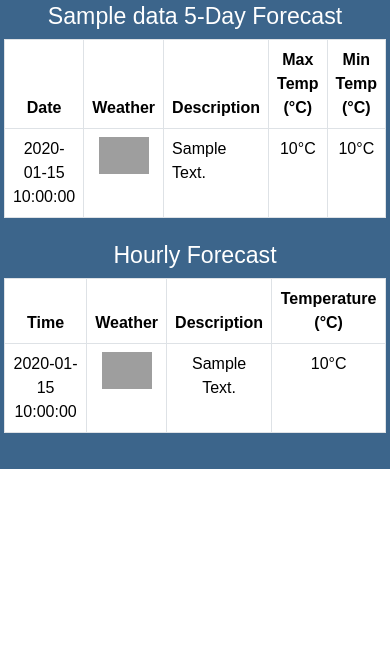
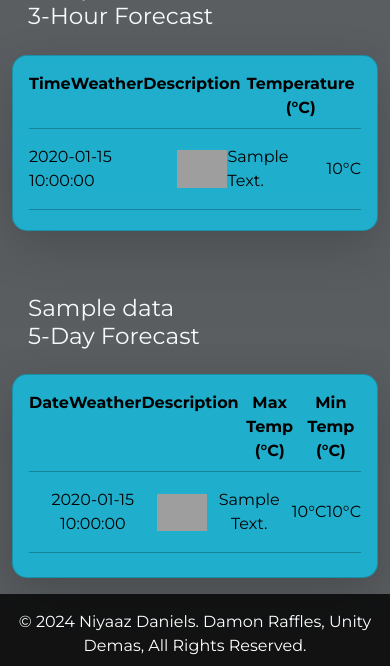
Before and after one commit to niyaazdaniels/Weather-Hackathon, a Flask app: template templates/index.html in a window 390 px wide. Shown: the part 618-1284 px from the top of the page. Before the commit the page ends 1087 px from the top, so only its background shows below. Run offline with Flask 3, Linux system fonts and the light colour scheme; the template is opened without the code that fills it: most values are stand-ins (such as "Sample title", 1, 10 or a date in 2020); grey boxes are pictures that could not be loaded.

Commit message:
not done yet

```diff
--- a/app.py
+++ b/app.py
@@ -1,5 +1,6 @@
 from flask import Flask, render_template, request
 from weather import main
+
 
 app = Flask(__name__)
 
--- /dev/null
+++ b/static/styles.css
@@ -0,0 +1,15 @@
+body {
+    scroll-behavior: smooth;
+}
+
+::-webkit-scrollbar {
+    display: none;
+}
+
+body-scrollbar {
+    scrollbar-width: none; /
+}
+
+body-scrollbar {
+    -ms-overflow-style: none;
+}
--- a/templates/index.html
+++ b/templates/index.html
@@ -1,62 +1,93 @@
 <!DOCTYPE html>
 <html lang="en">
+
 <head>
     <meta charset="UTF-8" />
     <meta name="viewport" content="width=device-width, initial-scale=1.0" />
-    <link
-        href="https://cdn.jsdelivr.net/npm/bootstrap@5.3.3/dist/css/bootstrap.min.css"
-        rel="stylesheet"
-        integrity="sha384-QWTKZyjpPEjISv5WaRU9OFeRpok6YctnYmDr5pNlyT2bRjXh0JMhjY6hW+ALEwIH"
-        crossorigin="anonymous"
-    />
-    <link
-        rel="stylesheet"
-        href="https://cdnjs.cloudflare.com/ajax/libs/font-awesome/6.0.0-beta3/css/all.min.css"
-    />
-    <link rel="stylesheet" href="/templates/styles.css" />
+    <link href="https://cdn.jsdelivr.net/npm/bootstrap@5.3.3/dist/css/bootstrap.min.css" rel="stylesheet"
+        integrity="sha384-QWTKZyjpPEjISv5WaRU9OFeRpok6YctnYmDr5pNlyT2bRjXh0JMhjY6hW+ALEwIH" crossorigin="anonymous" />
+    <link rel="stylesheet" href="https://cdnjs.cloudflare.com/ajax/libs/font-awesome/6.0.0-beta3/css/all.min.css" />
+    <link rel="shortcut icon" href="https://openweathermap.org/img/wn/{{ data.icon }}@2x.png" type="image/x-icon">
+    <link rel="stylesheet" href="../static/styles.css">
+    <link href="https://fonts.googleapis.com/css2?family=Montserrat:wght@400;700&display=swap" rel="stylesheet">
+
+    <style>
+        body {
+            font-family: 'Montserrat', sans-serif;
+            background: linear-gradient(to right, #1e3c72, #2a5298), url('https://example.com/your-texture-image.jpg');
+            background-size: cover, cover;
+            background-blend-mode: overlay;
+            color: #ffffff;
+            overflow-x: hidden;
+        }
+
+        .card {
+            border-radius: 15px;
+            transition: transform 0.3s;
+        }
+
+        .card:hover {
+            transform: scale(1.02);
+            box-shadow: 0 8px 20px rgba(0, 0, 0, 0.3);
+        }
+
+        .btn-info {
+            border-radius: 10px;
+            transition: background-color 0.3s;
+        }
+
+        .btn-info:hover {
+            background-color: #17a2b8;
+        }
+
+        .footer {
+            background-color: rgba(0, 0, 0, 0.8);
+            padding: 1rem;
+            position: relative;
+            bottom: 0;
+            width: 100%;
+        }
+
+        .small {
+            font-size: 0.9rem;
+        }
+    </style>
+
     <title>Weather App</title>
 </head>
-<body class="text-white overflow-x-hidden">
+
+<body class="bg-dark bg-gradient bg-opacity-75 text-white ">
     <div class="text-center">
-        <h1 class="mt-5">Weather App</h1>
-        <form action="" method="post">
-            <div class="container">
-                <div class="row container">
-                    <div class="col-sm">
-                        <input
-                            type="text"
-                            class="form-control"
-                            name="cityName"
-                            id="cityName"
-                            placeholder="City"
-                            autocomplete="off"
-                        />
-                        <button class="submit btn btn-light mt-3">Find</button>
+        <h1 class="mt-5 p-3 display-4 fw-bold">Weather App</h1>
+        <form action="" method="post" class="mb-4">
+            <div class="container-lg">
+                <div class="row justify-content-center">
+                    <div class="col-auto">
+                        <input type="text" class="form-control" name="cityName" id="cityName" placeholder="Enter City"
+                            autocomplete="off" required />
+                    </div>
+                    <div class="col-auto">
+                        <button type="submit" class="btn btn-info">Find</button>
                     </div>
                 </div>
             </div>
         </form>
+    </div>
 
+    <!-- Daily Forecast -->
     {% if data %}
-
-        <div class="row d-flex justify-content-center py-3">
+    <div class="container-lg mt-3 d-flex justify-content-center">
         <div class="col-md-8 col-lg-6 col-xl-5">
-              <div class="card bg-info-rgb text-body shadow-4-strong" style="border-radius: 40px">
-                  <div class="card-body p-4 ">
-                      <div class="d-flex">
-                          <h4 class="flex-grow-1 text-start">{{ data.name }}</h4>
+            <div class="card text-bg-info text-body shadow-lg border-0">
+                <div class="card-body p-4">
+                    <div class="d-flex justify-content-between align-items-center">
+                        <h4>{{ data.name }}</h4>
                         <h5>{{ data.current_time }}</h5>
                     </div>
-
                     <div class="d-flex flex-column text-center mt-5 mb-4">
-                          <h5 class="display-4 mb-0 font-weight-bold">
-                              {{ data.temperature }}°C
-                          </h5>
-                          <span class="small text-capitalize" style="color: #868b94">
-                              {{ data.description }}</span
-                          >
+                        <h5 class="display-4 mb-0 font-weight-bold">{{ data.temperature }}°C</h5>
+                        <span class="small text-capitalize">{{ data.description }}</span>
                     </div>
-
                     <div class="d-flex align-items-center">
                         <div class="flex-grow-1 text-start" style="font-size: 1rem">
                             <div>
@@ -65,22 +96,19 @@
                             </div>
                             <div>
                                 <i class="fas fa-tint" style="color: #00FFFF"></i>
-                                  <span class="ms-1">Humidity {{ data.humidity }}%</span>
+                                <span class="ms-1">Humidity: {{ data.humidity }}%</span>
                             </div>
                             <div>
                                 <i class="fa-solid fa-temperature-low" style="color: #A7C6ED"></i>
-                                  <span class="ms-1">Low {{ data.temp_min }}°C <br /></span>
+                                <span class="ms-1">Low: {{ data.temp_min }}°C</span>
                             </div>
                             <div>
                                 <i class="fa-solid fa-temperature-high" style="color: #DC143C"></i>
-                                  <span class="ms-1">High {{ data.temp_max }}°C</span>
+                                <span class="ms-1">High: {{ data.temp_max }}°C</span>
                             </div>
                         </div>
                         <div>
-                              <img
-                                  src="https://openweathermap.org/img/wn/{{ data.icon }}@2x.png"
-                                  width="120px" alt="icon"
-                              />
+                            <img src="https://openweathermap.org/img/wn/{{ data.icon }}@2x.png" width="120" alt="Weather Icon" />
                         </div>
                     </div>
                 </div>
@@ -88,78 +116,75 @@
         </div>
     </div>
 
-
-        <div class="container mt-4">
-          <h3> {{ data.name }} 5-Day Forecast</h3>
-          <table class="table table-bordered">
-              <thead class="thead-light">
-                  <tr>
-                      <th>Date</th>
-                      <th>Weather</th>
-                      <th>Description</th>
-                      <th>Max Temp (°C)</th>
-                      <th>Min Temp (°C)</th>
-                  </tr>
-              </thead>
-              <tbody>
-                  {% for day in data.forecast_5_day %}
-                      <tr>
-                          <td>{{ day.date }}</td>
-                          <td>
-                              <img
-                                  src="https://openweathermap.org/img/wn/{{ day.icon }}@2x.png"
-                                  width="50px" alt="icon"
-                              />
-                          </td>
-                          <td class="text-capitalize text-start align-items-center">{{ day.description }}</td>
-                          <td>{{ day.temp_max }}°C</td>
-                          <td>{{ day.temp_min }}°C</td>
-                      </tr>
+    <!-- Hourly Forecast -->
+    <div class="container-lg mt-4">
+        <h3 class="text-light p-3">{{ data.name }} <br> 3-Hour Forecast</h3>
+        <div class="card text-bg-info shadow-lg">
+            <div class="card-body">
+                <div class="mb-3">
+                    <div class="d-flex justify-content-between fw-semibold">
+                        <div class="flex-fill text-start">Time</div>
+                        <div class="flex-fill text-start">Weather</div>
+                        <div class="flex-fill text-center">Description</div>
+                        <div class="flex-fill text-center">Temperature (°C)</div>
+                    </div>
+                    <hr class="my-2">
+                </div>
+                {% for hour in data.hourly_forecast %}
+                <div class="d-flex justify-content-evenly align-items-center mb-3">
+                    <div class="flex-fill text-start">{{ hour.time }}</div>
+                    <div class="flex-fill text-start">
+                        <img src="https://openweathermap.org/img/wn/{{ hour.icon }}@2x.png" width="50" alt="Weather Icon" />
+                    </div>
+                    <div class="flex-fill text-start text-capitalize">{{ hour.description }}</div>
+                    <div class="flex-fill text-center">{{ hour.temperature }}°C</div>
+                </div>
+                <hr class="my-1">
                 {% endfor %}
-              </tbody>
-          </table>
+            </div>
+        </div>
     </div>
 
-      <!-- Hourly Forecast -->
-      <div class="container mt-4">
-          <h3>Hourly Forecast</h3>
-          <table class="table table-bordered rounded">
-              <thead class="thead-light">
-                  <tr>
-                      <th>Time</th>
-                      <th>Weather</th>
-                      <th>Description</th>
-                      <th>Temperature (°C)</th>
-                  </tr>
-              </thead>
-              <tbody>
-                  {% for hour in data.hourly_forecast %}
-                      <tr>
-                          <td>{{ hour.time }}</td>
-                          <td>
-                              <img
-                                  src="https://openweathermap.org/img/wn/{{ hour.icon }}@2x.png"
-                                  width="50px" alt="icon"
-                              />
-                          </td>
-                          <td class="text-capitalize">{{ hour.description }}</td>
-                          <td>{{ hour.temperature }}°C</td>
-                      </tr>
+    <!-- 5 Day Forecast -->
+    <div class="container-lg mt-5">
+        <h3 class="text-light p-3">{{ data.name }} <br> 5-Day Forecast</h3>
+        <div class="card text-bg-info shadow-lg">
+            <div class="card-body">
+                <div class="mb-3">
+                    <div class="d-flex justify-content-between fw-semibold text-center">
+                        <div class="flex-fill">Date</div>
+                        <div class="flex-fill">Weather</div>
+                        <div class="flex-fill">Description</div>
+                        <div class="flex-fill">Max Temp (°C)</div>
+                        <div class="flex-fill">Min Temp (°C)</div>
+                    </div>
+                    <hr class="my-2">
+                </div>
+                {% for day in data.forecast_5_day %}
+                <div class="d-flex justify-content-between align-items-center mb-3 text-center">
+                    <div class="card-text">{{ day.date }}</div>
+                    <div class="card-text">
+                        <img src="https://openweathermap.org/img/wn/{{ day.icon }}@2x.png" width="50" alt="Weather Icon" />
+                    </div>
+                    <div class="card-text text-capitalize">{{ day.description }}</div>
+                    <div class="card-text">{{ day.temp_max }}°C</div>
+                    <div class="card-text">{{ day.temp_min }}°C</div>
+                </div>
+                <hr class="my-2">
                 {% endfor %}
-              </tbody>
-          </table>
+            </div>
+        </div>
     </div>
 
-
     {% else %}
-        <p>Please enter a city name to get the weather information.</p>
+    <div class="container text-center mt-4">
+        <p class="text-light">Please enter a city name to get the weather information.</p>
+    </div>
     {% endif %}
     </div>
-
-    <script
-        src="https://cdn.jsdelivr.net/npm/bootstrap@5.3.3/dist/js/bootstrap.bundle.min.js"
-        integrity="sha384-YvpcrYf0tY3lHB60NNkmXc5s9fDVZLESaAA55NDzOxhy9GkcIdslK1eN7N6jIeHz"
-        crossorigin="anonymous"
-    ></script>
+    <footer class="footer text-center pt-3 mt-3 pb-2">© 2024 Niyaaz Daniels. Damon Raffles, Unity Demas, All Rights Reserved.</footer>
+    <script src="https://cdn.jsdelivr.net/npm/bootstrap@5.3.3/dist/js/bootstrap.bundle.min.js"
+        integrity="sha384-YvpcrYf0tY3lHB60NNkmXc5s9fDVZLESaAA55NDzOxhy9GkcIdslK1eN7N6jIeHz" crossorigin="anonymous">
+    </script>
 </body>
 </html>
--- a/templates/styles.css
+++ /dev/null
@@ -1,59 +0,0 @@
-@import "bootstrap/scss/variables";
-
-body {
-  font-family: Arial, sans-serif;
-  background-color: #3c658b;
-  color: #333;
-  margin: 0;
-  padding: 20px;
-  display: flex;
-  flex-direction: column;
-  align-items: center;
-}
-
-h1 {
-  margin-bottom: 20px;
-}
-
-form {
-  margin-bottom: 30px;
-}
-
-input[type="text"] {
-  padding: 10px;
-  border: 1px solid #ccc;
-  border-radius: 5px;
-  width: 200px;
-  margin-right: 10px;
-}
-
-input[type="submit"] {
-  padding: 10px 15px;
-  background-color: #007bff;
-  color: white;
-  border: none;
-  border-radius: 5px;
-  cursor: pointer;
-}
-
-input[type="submit"]:hover {
-  background-color: #0056b3;
-}
-
-.weather-info {
-  border: 1px solid #007bff;
-  border-radius: 5px;
-  padding: 20px;
-  text-align: center;
-  background-color: white;
-  box-shadow: 0 0 10px rgba(0, 0, 0, 0.1);
-}
-
-.weather-info img {
-  width: 100px;
-  height: 100px;
-}
-
-.weather-info h2 {
-  margin: 10px 0;
-}
```
Also changed, not shown: weather.py (+23 -105 lines). Lines whose indentation alone changed are shown as unchanged.
